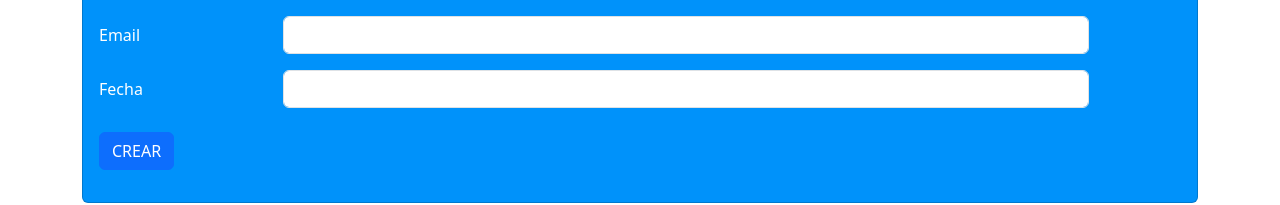
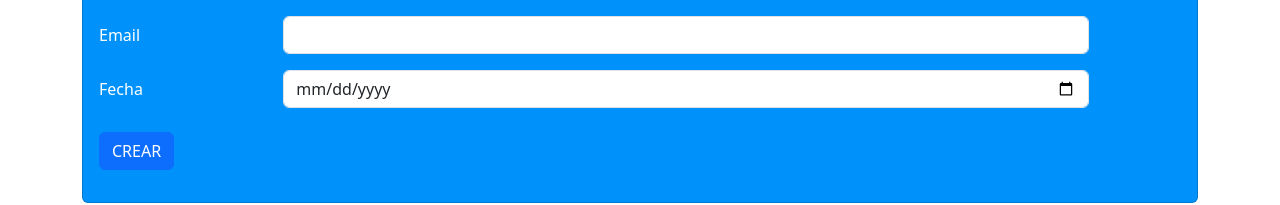
Before and after one commit to Johanlex20/frontendAngular, an Angular app: page /clientes/form in a window 1280 px wide. Shown: the part 276-481 px from the top of the page. Built offline with nearby package versions, Linux system fonts and the light colour scheme.

Commit message:
agregando formato date en inpur form fecha la verificacion va desde el backend

```diff
--- a/src/app/clientes/form.component.html
+++ b/src/app/clientes/form.component.html
@@ -69,12 +69,7 @@
             <div class="form-group row py-2">
                 <label for="fecha" class="col-form-label col-sm-2">Fecha</label>
                 <div class="col-sm-9">
-                    <input type="text" class="form-control" [(ngModel)]="cliente.fecha" name="fecha" #fecha="ngModel"><!-- required -->
-                    <div class="alert alert-danger" *ngIf="fecha.invalid && (fecha.dirty || fecha.touched)">
-                        <div *ngIf="fecha.errors.required">
-                            Fecha es requerida
-                        </div>
-                    </div>
+                    <input type="date" class="form-control" [(ngModel)]="cliente.fecha" name="fecha" ><!-- required -->
                 </div>
             </div>
 
```
